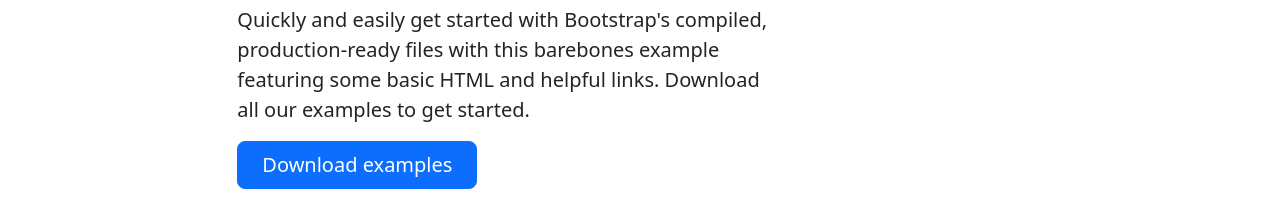
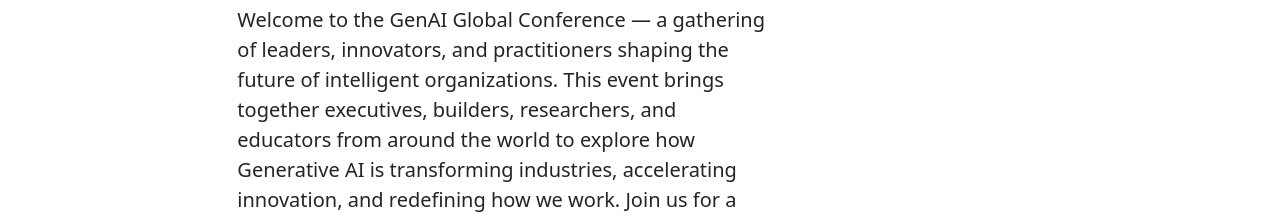
Before and after one commit to kogsio/events, a plain HTML site: page index.html in a window 1280 px wide. Shown: the part 242-463 px from the top of the page. Drawn offline with Linux system fonts and the light colour scheme.

Commit message:
landing blurb

```diff
--- a/index.html
+++ b/index.html
@@ -225,10 +225,11 @@
         <h1 class="text-body-emphasis">Cancun Conference</h1>
         <h3 class="text-body-emphasis">Feb 26-27, 2026</h3>
         <p class="fs-5 col-md-8">
-          Quickly and easily get started with Bootstrap's compiled,
-          production-ready files with this barebones example featuring some
-          basic HTML and helpful links. Download all our examples to get
-          started.
+          Welcome to the GenAI Global Conference — a gathering of leaders, innovators, and practitioners shaping the future of intelligent organizations.
+
+This event brings together executives, builders, researchers, and educators from around the world to explore how Generative AI is transforming industries, accelerating innovation, and redefining how we work. Join us for a day of fresh ideas, practical frameworks, hands-on sessions, and conversations with peers who are driving meaningful impact in their organizations.
+
+Whether you're launching new AI initiatives, scaling real-world deployments, or simply looking for clarity amid the noise, this conference is designed to give you accessible insights, practical tools, and a community you can trust.
         </p>
         <div class="mb-5">
           <a href="../examples" class="btn btn-primary btn-lg px-4"
```
